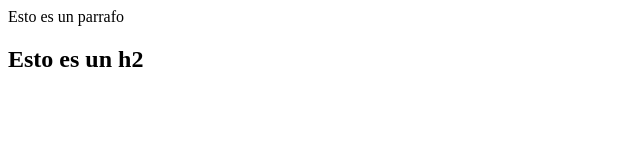
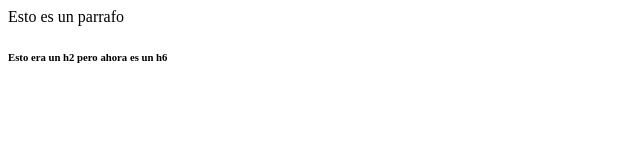
Before and after one commit to jorgeEcs/prueba_conflicto, a plain HTML site: page index.html in a window 1280 px wide. Shown: the whole page, without its empty margins (0-640 px from the left). Drawn offline with Linux system fonts and the light colour scheme.

Commit message:
cambiando el h2 por un h6

```diff
--- a/index.html
+++ b/index.html
@@ -4,6 +4,6 @@
     </head>
     <body>
 	    <p>Esto es un parrafo</p>
-      <h2>Esto es un h2</h2>
+	    <h6>Esto era un h2 pero ahora es un h6</h6>
    </body>
 </html>
```
